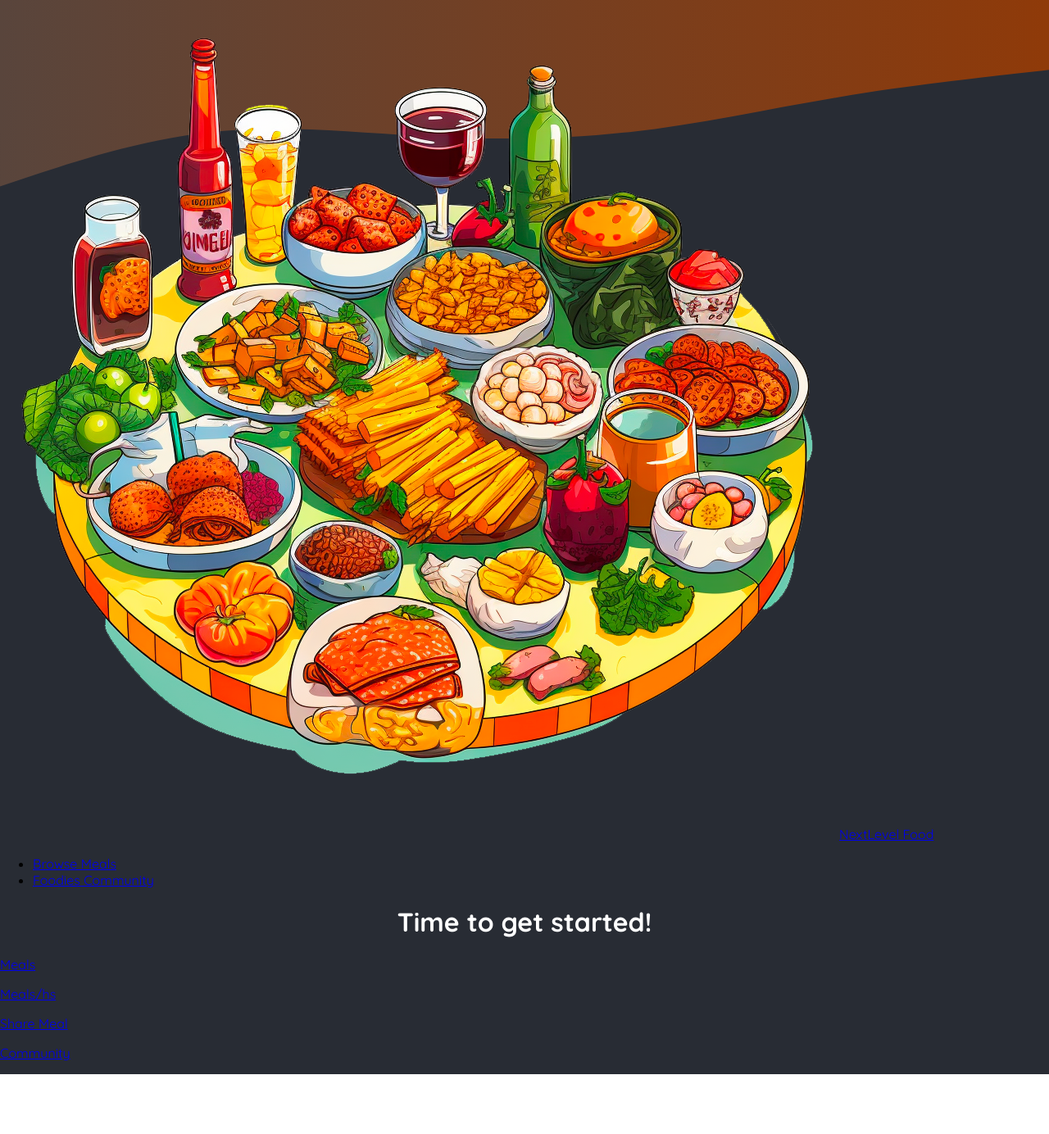
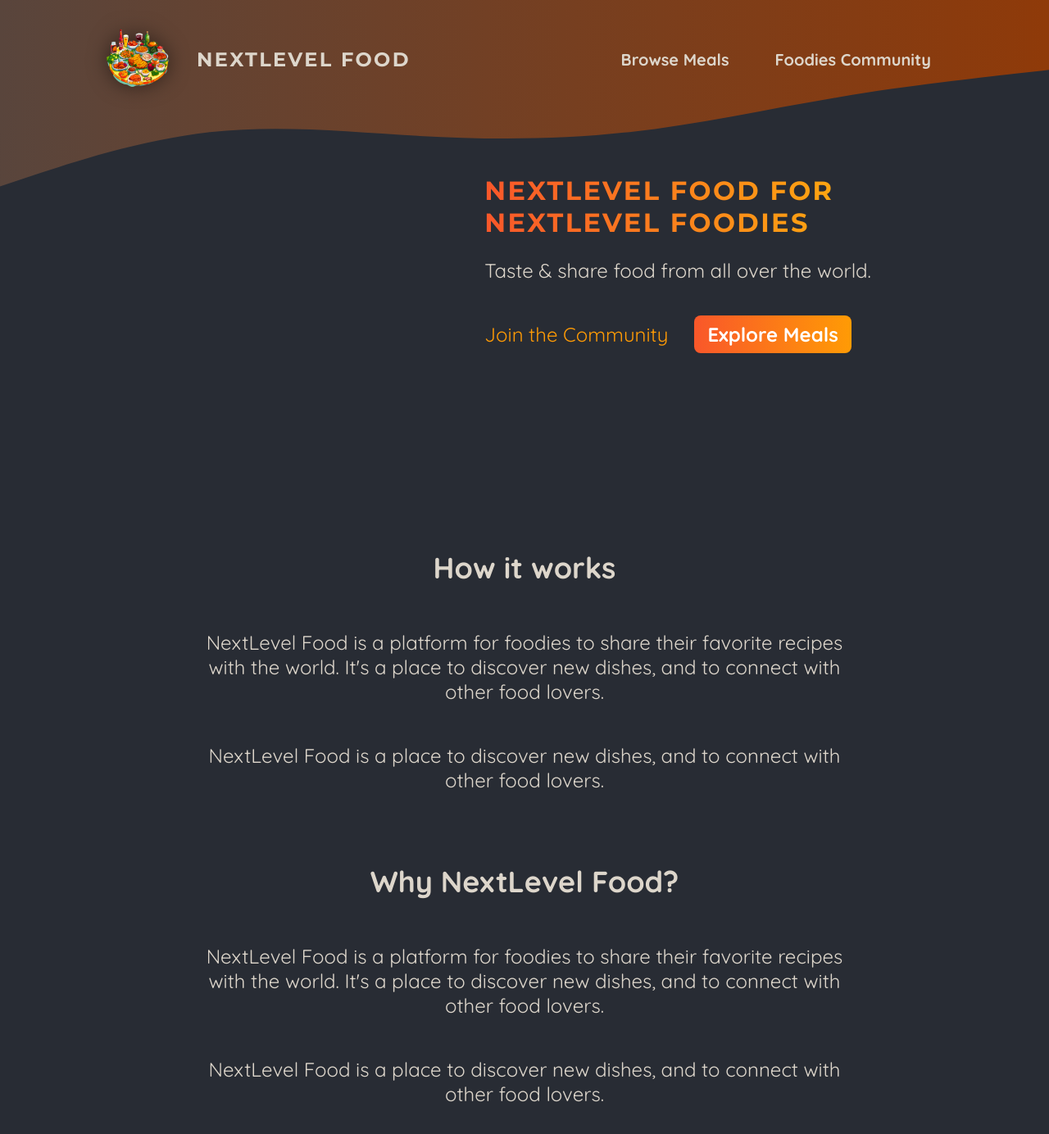
Before and after one commit to tien198/nextjsLearning-foodies-app, a Next.js app: page / in a window 1280 px wide. Shown: the top 1384 px of the page at 82% size. Before the commit the page ends 1311 px from the top, so only its background shows below. Built offline with nearby package versions, Linux system fonts and the light colour scheme.

Commit message:
some react theories

```diff
--- a/src/app/globals.css
+++ b/src/app/globals.css
@@ -11,21 +11,6 @@
 body {
   margin: 0;
   background: radial-gradient(#282c34, #282c34);
-}
-
-.header-background {
-  position: absolute;
-  width: 100%;
-  height: 320px;
-  top: 0;
-  left: 0;
-  z-index: -1;
-}
-
-svg {
-  display: block;
-  width: 100%;
-  height: auto;
 }
 
 .not-found,
--- a/src/app/layout.tsx
+++ b/src/app/layout.tsx
@@ -1,6 +1,6 @@
 import type { PropsWithChildren } from 'react';
 import './globals.css';
-import MainHeader from '@/components/main-header';
+import MainHeader from '@/components/main-header/MainHeader';
 
 export const metadata = {
   title: 'NextLevel Food',
@@ -11,26 +11,6 @@
   return (
     <html lang="en">
       <body>
-        <div className="header-background">
-          <svg xmlns="http://www.w3.org/2000/svg" viewBox="0 0 1440 320">
-            <defs>
-              <linearGradient id="gradient" x1="0%" y1="0%" x2="100%" y2="0%">
-                <stop
-                  offset="0%"
-                  style={{ stopColor: '#59453c', stopOpacity: '1' }}
-                />
-                <stop
-                  offset="100%"
-                  style={{ stopColor: '#8f3a09', stopOpacity: '1' }}
-                />
-              </linearGradient>
-            </defs>
-            <path
-              fill="url(#gradient)"
-              d="M0,256L48,240C96,224,192,192,288,181.3C384,171,480,181,576,186.7C672,192,768,192,864,181.3C960,171,1056,149,1152,133.3C1248,117,1344,107,1392,101.3L1440,96L1440,0L1392,0C1344,0,1248,0,1152,0C1056,0,960,0,864,0C768,0,672,0,576,0C480,0,384,0,288,0C192,0,96,0,48,0L0,0Z"
-            ></path>
-          </svg>
-        </div>
         <MainHeader />
 
         {children}
--- /dev/null
+++ b/src/app/page.module.css
@@ -0,0 +1,75 @@
+.header {
+    display: flex;
+    gap: 3rem;
+    margin: 3rem auto;
+    width: 90%;
+    max-width: 75rem;
+}
+
+.slideshow {
+    width: 40rem;
+    height: 25rem;
+}
+
+.hero {
+    color: #ddd6cb;
+    font-size: 1.5rem;
+}
+
+.hero h1 {
+    font-size: 2rem;
+    font-weight: bold;
+    font-family: 'Montserrat', sans-serif;
+    letter-spacing: 0.15rem;
+    text-transform: uppercase;
+    background: linear-gradient(90deg, #f9572a, #ffc905);
+    background-clip: text;
+    -webkit-background-clip: text;
+    -webkit-text-fill-color: transparent;
+}
+
+.cta {
+    font-size: 1.5rem;
+    display: flex;
+    gap: 1rem;
+}
+
+.cta a {
+    display: inline-block;
+    margin-top: 1rem;
+    padding: 0.5rem 1rem;
+    border-radius: 0.5rem;
+    background: linear-gradient(90deg, #f9572a, #ff9b05);
+    color: #ffffff;
+    font-weight: bold;
+    text-decoration: none;
+}
+
+.cta a:hover,
+.cta a:active {
+    background: linear-gradient(90deg, #fd4715, #f9b241);
+}
+
+.cta a:first-child {
+    background: transparent;
+    font-weight: normal;
+    color: #ff9b05;
+    padding-left: 0;
+}
+
+.cta a:first-child:hover,
+.cta a:first-child:active {
+    background: transparent;
+    color: #f9b241;
+}
+
+.section {
+    display: flex;
+    flex-direction: column;
+    color: #ddd6cb;
+    font-size: 1.5rem;
+    max-width: 50rem;
+    width: 90%;
+    margin: 2rem auto;
+    text-align: center;
+}
--- a/src/app/page.tsx
+++ b/src/app/page.tsx
@@ -1,15 +1,53 @@
-import Link from "next/link";
+import Link from 'next/link';
+import styles from './page.module.css'
 
 export default function Home() {
   return (
-    <main>
-      <h1 style={{ color: 'white', textAlign: 'center' }}>
-        Time to get started!
-      </h1>
-      <p><Link href='/meals'>Meals</Link></p>
-      <p><Link href='/meals/something-that-greate'>Meals/hs</Link></p>
-      <p><Link href='/meals/share'>Share Meal</Link></p>
-      <p><Link href='/community'>Community</Link></p>
-    </main>
+    <>
+      <header className={styles['header']}>
+        <div className={styles['slideshow']}>
+
+        </div>
+        <div>
+          <div className={styles['hero']}>
+            <h1>NextLevel Food for NextLevel Foodies</h1>
+            <p>Taste & share food from all over the world.</p>
+
+          </div>
+          <div className={styles['cta']}>
+            <Link href='/community'>Join the Community</Link>
+            <Link href='/meals'>Explore Meals</Link>
+          </div>
+        </div>
+      </header>
+      <main>
+        <section className={styles['section']}>
+          <h2>How it works</h2>
+          <p>
+            NextLevel Food is a platform for foodies to share their favorite
+            recipes with the world. It&apos;s a place to discover new dishes, and to
+            connect with other food lovers.
+          </p>
+          <p>
+            NextLevel Food is a place to discover new dishes, and to connect
+            with other food lovers.
+          </p>
+        </section>
+
+        <section className={styles['section']}>
+          <h2>Why NextLevel Food?</h2>
+          <p>
+            NextLevel Food is a platform for foodies to share their favorite
+            recipes with the world. It&apos;s a place to discover new dishes, and to
+            connect with other food lovers.
+          </p>
+          <p>
+            NextLevel Food is a place to discover new dishes, and to connect
+            with other food lovers.
+          </p>
+        </section>
+
+      </main>
+    </>
   );
 }
--- a/src/components/main-header.tsx
+++ /dev/null
@@ -1,24 +0,0 @@
-import Link from "next/link";
-
-import logoImg from '@/assets/logo.png'
-
-export default function MainHeader() {
-    return (
-        <header>
-            <Link href='/'>
-                <img src={logoImg.src} alt="A plate with food on it" />
-                NextLevel Food
-            </Link>
-            <nav>
-                <ul>
-                    <li>
-                        <Link href='/meals'>Browse Meals</Link>
-                    </li>
-                    <li>
-                        <Link href='/community'>Foodies Community</Link>
-                    </li>
-                </ul>
-            </nav>
-        </header>
-    )
-}
--- /dev/null
+++ b/src/components/main-header/MainHeader.module.css
@@ -0,0 +1,67 @@
+.header {
+  display: flex;
+  justify-content: space-between;
+  align-items: center;
+  padding: 2rem 1rem;
+}
+
+@media (min-width: 768px) {
+  .header {
+    padding: 2rem 10%;
+  }
+}
+
+.nav ul {
+  list-style: none;
+  margin: 0;
+  padding: 0;
+  display: flex;
+  gap: 1.5rem;
+  /* font-family: 'Montserrat', sans-serif; */
+  font-size: 1.25rem;
+}
+
+.nav a {
+  text-decoration: none;
+  color: #ddd6cb;
+  font-weight: bold;
+  padding: 0.5rem 1rem;
+  border-radius: 0.5rem;
+}
+
+.nav a:hover,
+.nav a:active {
+  background: linear-gradient(90deg, #ff8a05, #f9b331);
+  background-clip: text;
+  -webkit-background-clip: text;
+  -webkit-text-fill-color: transparent;
+  text-shadow: 0 0 18px rgba(248, 190, 42, 0.8);
+}
+
+.active {
+  background: linear-gradient(90deg, #ff8a05, #f9b331);
+  background-clip: text;
+  -webkit-background-clip: text;
+  -webkit-text-fill-color: transparent;
+}
+
+.logo {
+  display: flex;
+  align-items: center;
+  justify-content: center;
+  gap: 2rem;
+  text-decoration: none;
+  color: #ddd6cb;
+  font-weight: bold;
+  font-family: 'Montserrat', sans-serif;
+  letter-spacing: 0.15rem;
+  text-transform: uppercase;
+  font-size: 1.5rem;
+}
+
+.logo img {
+  width: 5rem;
+  height: 5rem;
+  object-fit: contain;
+  filter: drop-shadow(0 0 0.75rem rgba(0, 0, 0, 0.5));
+}
--- /dev/null
+++ b/src/components/main-header/MainHeader.tsx
@@ -0,0 +1,30 @@
+import Link from "next/link";
+import Image from "next/image";
+
+import logoImg from '@/assets/logo.png'
+import styles from './MainHeader.module.css'
+import MainHeaderBackground from "./MainHeaderBackground";
+
+export default function MainHeader() {
+    return (
+        <>
+            <MainHeaderBackground />
+            <header className={styles['header']}>
+                <Link className={styles['logo']} href='/'>
+                    <Image src={logoImg} alt="A plate with food on it" priority />
+                    NextLevel Food
+                </Link>
+                <nav className={styles['nav']}>
+                    <ul>
+                        <li>
+                            <Link href='/meals'>Browse Meals</Link>
+                        </li>
+                        <li>
+                            <Link href='/community'>Foodies Community</Link>
+                        </li>
+                    </ul>
+                </nav>
+            </header>
+        </>
+    )
+}
--- /dev/null
+++ b/src/components/main-header/MainHeaderBackground.module.css
@@ -0,0 +1,14 @@
+.header-background {
+  position: absolute;
+  width: 100%;
+  height: 320px;
+  top: 0;
+  left: 0;
+  z-index: -1;
+}
+
+.header-background svg {
+  display: block;
+  width: 100%;
+  height: auto;
+}
--- /dev/null
+++ b/src/components/main-header/MainHeaderBackground.tsx
@@ -0,0 +1,26 @@
+import styles from './MainHeaderBackground.module.css'
+
+export default function MainHeaderBackground() {
+    return (
+        <div className={styles['header-background']}>
+            <svg xmlns="http://www.w3.org/2000/svg" viewBox="0 0 1440 320">
+                <defs>
+                    <linearGradient id="gradient" x1="0%" y1="0%" x2="100%" y2="0%">
+                        <stop
+                            offset="0%"
+                            style={{ stopColor: '#59453c', stopOpacity: '1' }}
+                        />
+                        <stop
+                            offset="100%"
+                            style={{ stopColor: '#8f3a09', stopOpacity: '1' }}
+                        />
+                    </linearGradient>
+                </defs>
+                <path
+                    fill="url(#gradient)"
+                    d="M0,256L48,240C96,224,192,192,288,181.3C384,171,480,181,576,186.7C672,192,768,192,864,181.3C960,171,1056,149,1152,133.3C1248,117,1344,107,1392,101.3L1440,96L1440,0L1392,0C1344,0,1248,0,1152,0C1056,0,960,0,864,0C768,0,672,0,576,0C480,0,384,0,288,0C192,0,96,0,48,0L0,0Z"
+                ></path>
+            </svg>
+        </div>
+    )
+}
```
